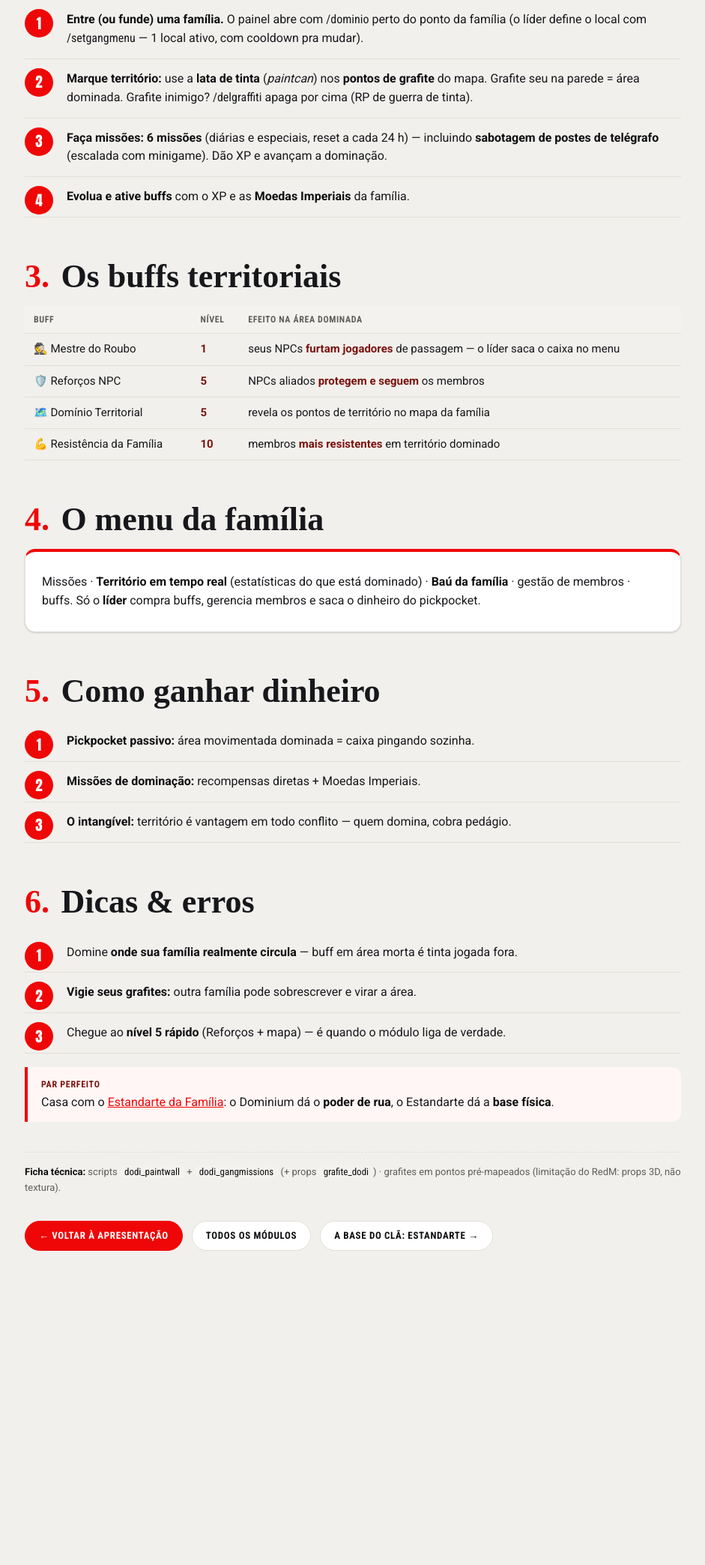
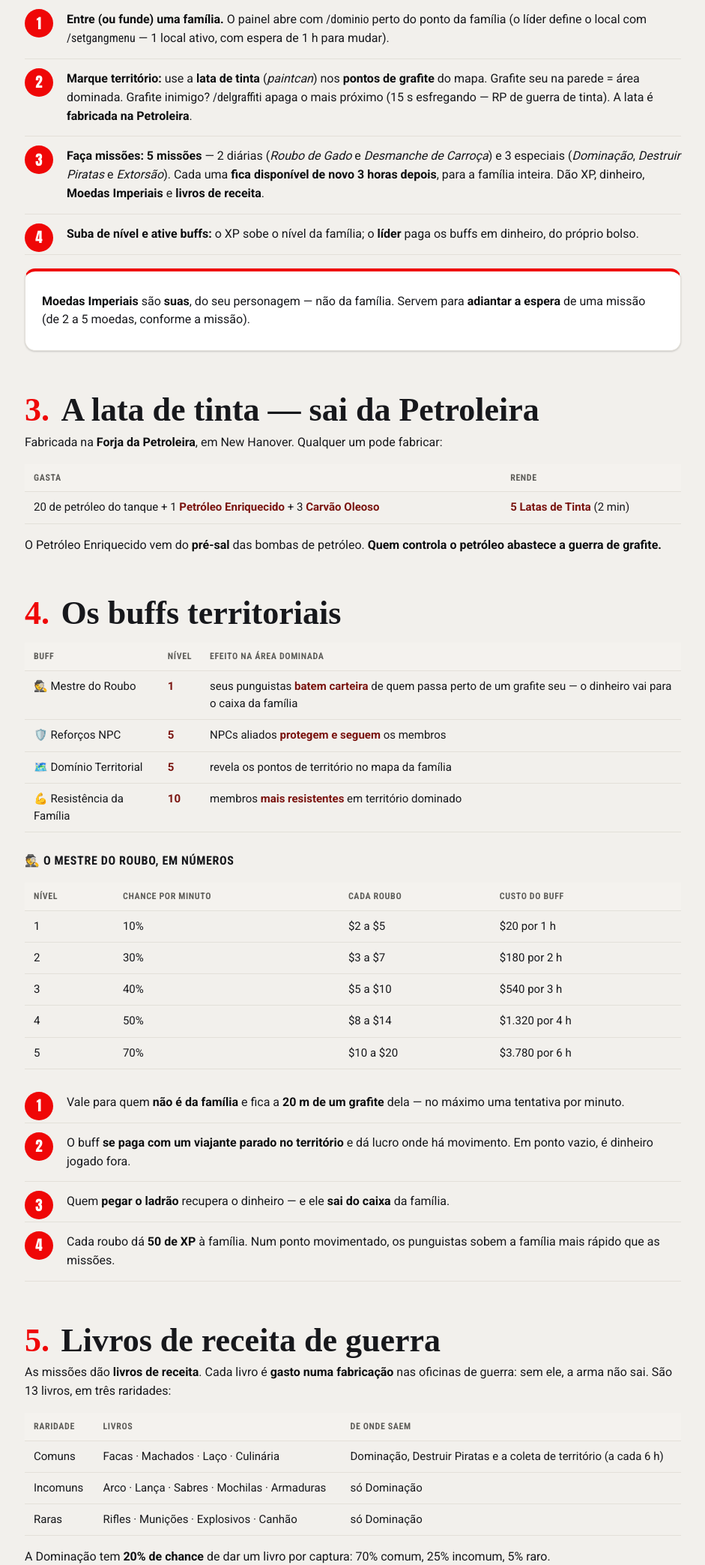
Before and after one commit to hellmangui/GUIA-DO-JOGADOR, a plain HTML site: page modulos/dominium.html in a window 1280 px wide. Shown: the part 713-2800 px from the top of the page at 75% size, without its empty margins (169-1110 px from the left). Before the commit the page ends 2481 px from the top, so only its background shows below. Drawn offline with Linux system fonts and the light colour scheme; a web font is replaced by a local one.

Commit message:
Dominium atualizado: 5 missoes, livros de receita de guerra, lata da Petroleira, bau e Mestre do Roubo
Espelha o servidor em 15/09/2026: Roubo de Postes desligado, espera de 3 h por familia, Moedas Imperiais por personagem, 13 livros gastos nas oficinas de guerra do fx-craft, lata fabricada na Forja da Petroleira, bau da familia so com livros, Mestre do Roubo recalibrado. Comandos inexistentes tirados das listas.

Co-Authored-By: Claude Opus 5 <noreply@anthropic.com>

```diff
--- a/modulos/dominium.html
+++ b/modulos/dominium.html
@@ -21,59 +21,120 @@
 <header class="hero">
   <div class="kicker">Módulo · sistema pago · camada de gameplay</div>
   <h1>⚔️ Dominium</h1>
-  <p class="lead">Política de rua. Sua família/gangue <b>marca território com grafite</b>, ativa <b>buffs territoriais</b>, faz <b>missões de dominação</b> e disputa o mapa com as outras. Onde você domina, o mundo joga a seu favor.</p>
+  <p class="lead">Política de rua. Sua família/gangue <b>marca território com grafite</b>, ativa <b>buffs territoriais</b>, faz <b>missões de dominação</b>, ganha <b>livros de receita de guerra</b> e disputa o mapa com as outras. Onde você domina, o mundo joga a seu favor.</p>
   <div class="chips">
     <span class="chip red">Famílias & territórios</span>
     <span class="chip">Grafite domina área</span>
-    <span class="chip">6 missões/dia</span>
-    <span class="chip">Buffs de território</span>
+    <span class="chip">5 missões · 3 h de espera</span>
+    <span class="chip">Livros de receita de guerra</span>
   </div>
 </header>
 
 <h2><span class="n">1.</span>Por que este módulo importa</h2>
-<p>O Dominium transforma grupos de amigos em <b>organizações com poder territorial</b>. Onde sua família domina: NPCs aliados, roubo passivo, resistência extra. Onde não domina... cuidado. Território é vantagem em <b>todo conflito</b> — quem domina, cobra.</p>
+<p>O Dominium transforma grupos de amigos em <b>organizações com poder territorial</b>. Onde sua família domina: NPCs aliados, punguistas trabalhando para vocês, resistência extra. Onde não domina... cuidado. Território é vantagem em <b>todo conflito</b> — quem domina, cobra.</p>
 
 <h2><span class="n">2.</span>A dinâmica</h2>
 <ul class="steps">
-  <li><b>Entre (ou funde) uma família.</b> O painel abre com <code>/dominio</code> perto do ponto da família (o líder define o local com <code>/setgangmenu</code> — 1 local ativo, com cooldown pra mudar).</li>
-  <li><b>Marque território:</b> use a <b>lata de tinta</b> (<i>paintcan</i>) nos <b>pontos de grafite</b> do mapa. Grafite seu na parede = área dominada. Grafite inimigo? <code>/delgraffiti</code> apaga por cima (RP de guerra de tinta).</li>
-  <li><b>Faça missões:</b> <b>6 missões</b> (diárias e especiais, reset a cada 24 h) — incluindo <b>sabotagem de postes de telégrafo</b> (escalada com minigame). Dão XP e avançam a dominação.</li>
-  <li><b>Evolua e ative buffs</b> com o XP e as <b>Moedas Imperiais</b> da família.</li>
+  <li><b>Entre (ou funde) uma família.</b> O painel abre com <code>/dominio</code> perto do ponto da família (o líder define o local com <code>/setgangmenu</code> — 1 local ativo, com espera de 1 h para mudar).</li>
+  <li><b>Marque território:</b> use a <b>lata de tinta</b> (<i>paintcan</i>) nos <b>pontos de grafite</b> do mapa. Grafite seu na parede = área dominada. Grafite inimigo? <code>/delgraffiti</code> apaga o mais próximo (15 s esfregando — RP de guerra de tinta). A lata é <b>fabricada na Petroleira</b>.</li>
+  <li><b>Faça missões:</b> <b>5 missões</b> — 2 diárias (<i>Roubo de Gado</i> e <i>Desmanche de Carroça</i>) e 3 especiais (<i>Dominação</i>, <i>Destruir Piratas</i> e <i>Extorsão</i>). Cada uma <b>fica disponível de novo 3 horas depois</b>, para a família inteira. Dão XP, dinheiro, <b>Moedas Imperiais</b> e <b>livros de receita</b>.</li>
+  <li><b>Suba de nível e ative buffs:</b> o XP sobe o nível da família; o <b>líder</b> paga os buffs em dinheiro, do próprio bolso.</li>
 </ul>
+<div class="card">
+  <p><b>Moedas Imperiais</b> são <b>suas</b>, do seu personagem — não da família. Servem para <b>adiantar a espera</b> de uma missão (de 2 a 5 moedas, conforme a missão).</p>
+</div>
 
-<h2><span class="n">3.</span>Os buffs territoriais</h2>
+<h2><span class="n">3.</span>A lata de tinta — sai da Petroleira</h2>
+<p>Fabricada na <b>Forja da Petroleira</b>, em New Hanover. Qualquer um pode fabricar:</p>
+<table>
+  <tr><th>Gasta</th><th>Rende</th></tr>
+  <tr><td>20 de petróleo do tanque + 1 <b>Petróleo Enriquecido</b> + 3 <b>Carvão Oleoso</b></td><td><b>5 Latas de Tinta</b> (2 min)</td></tr>
+</table>
+<p>O Petróleo Enriquecido vem do <b>pré-sal</b> das bombas de petróleo. <b>Quem controla o petróleo abastece a guerra de grafite.</b></p>
+
+<h2><span class="n">4.</span>Os buffs territoriais</h2>
 <table>
   <tr><th>Buff</th><th>Nível</th><th>Efeito na área dominada</th></tr>
-  <tr><td>🕵️ Mestre do Roubo</td><td><b>1</b></td><td>seus NPCs <b>furtam jogadores</b> de passagem — o líder saca o caixa no menu</td></tr>
+  <tr><td>🕵️ Mestre do Roubo</td><td><b>1</b></td><td>seus punguistas <b>batem carteira</b> de quem passa perto de um grafite seu — o dinheiro vai para o caixa da família</td></tr>
   <tr><td>🛡️ Reforços NPC</td><td><b>5</b></td><td>NPCs aliados <b>protegem e seguem</b> os membros</td></tr>
   <tr><td>🗺️ Domínio Territorial</td><td><b>5</b></td><td>revela os pontos de território no mapa da família</td></tr>
   <tr><td>💪 Resistência da Família</td><td><b>10</b></td><td>membros <b>mais resistentes</b> em território dominado</td></tr>
 </table>
 
-<h2><span class="n">4.</span>O menu da família</h2>
+<h3>🕵️ O Mestre do Roubo, em números</h3>
+<table>
+  <tr><th>Nível</th><th>Chance por minuto</th><th>Cada roubo</th><th>Custo do buff</th></tr>
+  <tr><td>1</td><td>10%</td><td>$2 a $5</td><td>$20 por 1 h</td></tr>
+  <tr><td>2</td><td>30%</td><td>$3 a $7</td><td>$180 por 2 h</td></tr>
+  <tr><td>3</td><td>40%</td><td>$5 a $10</td><td>$540 por 3 h</td></tr>
+  <tr><td>4</td><td>50%</td><td>$8 a $14</td><td>$1.320 por 4 h</td></tr>
+  <tr><td>5</td><td>70%</td><td>$10 a $20</td><td>$3.780 por 6 h</td></tr>
+</table>
+<ul class="steps">
+  <li>Vale para quem <b>não é da família</b> e fica a <b>20 m de um grafite</b> dela — no máximo uma tentativa por minuto.</li>
+  <li>O buff <b>se paga com um viajante parado no território</b> e dá lucro onde há movimento. Em ponto vazio, é dinheiro jogado fora.</li>
+  <li>Quem <b>pegar o ladrão</b> recupera o dinheiro — e ele <b>sai do caixa</b> da família.</li>
+  <li>Cada roubo dá <b>50 de XP</b> à família. Num ponto movimentado, os punguistas sobem a família mais rápido que as missões.</li>
+</ul>
+
+<h2><span class="n">5.</span>Livros de receita de guerra</h2>
+<p>As missões dão <b>livros de receita</b>. Cada livro é <b>gasto numa fabricação</b> nas oficinas de guerra: sem ele, a arma não sai. São 13 livros, em três raridades:</p>
+<table>
+  <tr><th>Raridade</th><th>Livros</th><th>De onde saem</th></tr>
+  <tr><td>Comuns</td><td>Facas · Machados · Laço · Culinária</td><td>Dominação, Destruir Piratas e a coleta de território (a cada 6 h)</td></tr>
+  <tr><td>Incomuns</td><td>Arco · Lança · Sabres · Mochilas · Armaduras</td><td>só Dominação</td></tr>
+  <tr><td>Raras</td><td>Rifles · Munições · Explosivos · Canhão</td><td>só Dominação</td></tr>
+</table>
+<p>A Dominação tem <b>20% de chance</b> de dar um livro por captura: 70% comum, 25% incomum, 5% raro.</p>
+<table>
+  <tr><th>Livro</th><th>Oficina</th><th>O que libera</th></tr>
+  <tr><td>Arco</td><td>Armaria Especial</td><td>arco melhorado</td></tr>
+  <tr><td>Sabres</td><td>Armaria Especial</td><td>sabre e catana</td></tr>
+  <tr><td>Mochilas</td><td>Armaria Especial</td><td>mochila de guerra</td></tr>
+  <tr><td>Facas</td><td>Armaria Especial</td><td>faca, facas de arremesso, cutelo</td></tr>
+  <tr><td>Machados</td><td>Armaria Especial</td><td>machadinha</td></tr>
+  <tr><td>Lança</td><td>Armaria Especial</td><td>a lança</td></tr>
+  <tr><td>Laço</td><td>Armaria Especial</td><td>laço reforçado</td></tr>
+  <tr><td>Armaduras</td><td>Armaria Especial</td><td>armadura de cavaleiro</td></tr>
+  <tr><td>Rifles</td><td>Armaria Especial</td><td>rifle varmint, faca de terror</td></tr>
+  <tr><td>Munições</td><td>Armaria Especial</td><td>munições e flechas</td></tr>
+  <tr><td>Explosivos</td><td>Armaria Especial</td><td>molotov, dinamite, boleadeira</td></tr>
+  <tr><td><b>Canhão + Explosivos</b> (os dois)</td><td>Forja Canhão</td><td>canhões Breach e Hotchkiss, metralhadoras Gatling e Maxim</td></tr>
+  <tr><td>Culinária</td><td>Caldos Raros</td><td>pratos especiais</td></tr>
+</table>
+<ul class="steps">
+  <li>A <b>Armaria Especial</b>, a <b>Forja Canhão</b>, a <b>Forja de Guerra</b> e o <b>Artesão de Guerra</b> ficam no <b>Fort Wallace</b>; os <b>Caldos Raros</b>, no <b>Mazenita Post</b> — os dois lugares são territórios de dominação.</li>
+  <li>A <b>Forja de Guerra</b> e o <b>Artesão de Guerra</b> fazem <b>peças</b> (lâminas, cabos, couros) e <b>não pedem livro</b>: qualquer um fabrica e vende para quem tem as receitas.</li>
+  <li>As mesmas armas de guerra pedem o mesmo livro <b>em qualquer bancada</b> onde aparecerem — armeiros das cidades, bancada de Explosivos, Artesanato Especial. O <b>Armeiro de Saint Denis</b> pede livro em tudo, inclusive munição.</li>
+</ul>
+
+<h2><span class="n">6.</span>O menu da família</h2>
 <div class="card">
-  <p>Missões · <b>Território em tempo real</b> (estatísticas do que está dominado) · <b>Baú da família</b> · gestão de membros · buffs. Só o <b>líder</b> compra buffs, gerencia membros e saca o dinheiro do pickpocket.</p>
+  <p>Missões · <b>Território em tempo real</b> (estatísticas do que está dominado) · <b>Baú da família</b> · gestão de membros · buffs. Só o <b>líder</b> compra buffs, gerencia membros e saca o caixa.</p>
+  <p>O <b>baú da família guarda só os livros de receita</b> — é onde a família junta o que ganha nas missões e entrega a quem fabrica.</p>
 </div>
 
-<h2><span class="n">5.</span>Como ganhar dinheiro</h2>
+<h2><span class="n">7.</span>Como ganhar dinheiro</h2>
 <ul class="steps">
-  <li><b>Pickpocket passivo:</b> área movimentada dominada = caixa pingando sozinha.</li>
-  <li><b>Missões de dominação:</b> recompensas diretas + Moedas Imperiais.</li>
+  <li><b>Punguistas no território:</b> área movimentada dominada = caixa pingando.</li>
+  <li><b>Missões:</b> recompensas diretas, Moedas Imperiais e livros de receita.</li>
+  <li><b>Armas de guerra:</b> quem tem o livro fabrica o que ninguém mais fabrica.</li>
   <li><b>O intangível:</b> território é vantagem em todo conflito — quem domina, cobra pedágio.</li>
 </ul>
 
-<h2><span class="n">6.</span>Dicas & erros</h2>
+<h2><span class="n">8.</span>Dicas & erros</h2>
 <ul class="steps">
   <li>Domine <b>onde sua família realmente circula</b> — buff em área morta é tinta jogada fora.</li>
   <li><b>Vigie seus grafites:</b> outra família pode sobrescrever e virar a área.</li>
   <li>Chegue ao <b>nível 5 rápido</b> (Reforços + mapa) — é quando o módulo liga de verdade.</li>
+  <li><b>Guarde os livros no baú</b> e combine quem fabrica: livro raro gasto em arma errada não volta.</li>
 </ul>
 <div class="call">
   <span class="t">Par perfeito</span>
   Casa com o <a href="estandarte-familia.html">Estandarte da Família</a>: o Dominium dá o <b>poder de rua</b>, o Estandarte dá a <b>base física</b>.
 </div>
 
-<p class="tec"><b>Ficha técnica:</b> scripts <code>dodi_paintwall</code> + <code>dodi_gangmissions</code> (+ props <code>grafite_dodi</code>) · grafites em pontos pré-mapeados (limitação do RedM: props 3D, não textura).</p>
+<p class="tec"><b>Ficha técnica:</b> scripts <code>dodi_paintwall</code> + <code>dodi_gangmissions</code> (+ props <code>grafite_dodi</code>) · livros gastos nas oficinas do <code>fx-craft</code> · lata fabricada no <code>d_labs_oil</code> · grafites em pontos pré-mapeados (limitação do RedM: props 3D, não textura).</p>
 
 <div class="next">
   <a class="red" href="../apresentacao.html">← Voltar à apresentação</a>
```
Also changed, not shown: apresentacao.html (+6 -6 lines), 3 other files.
